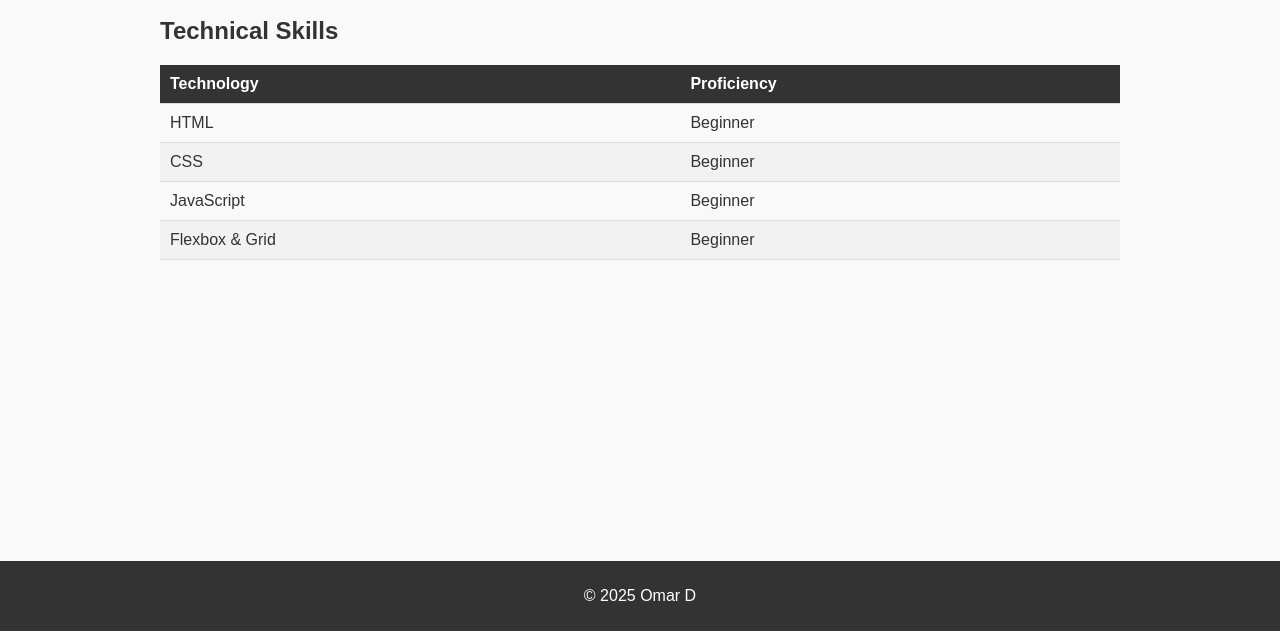
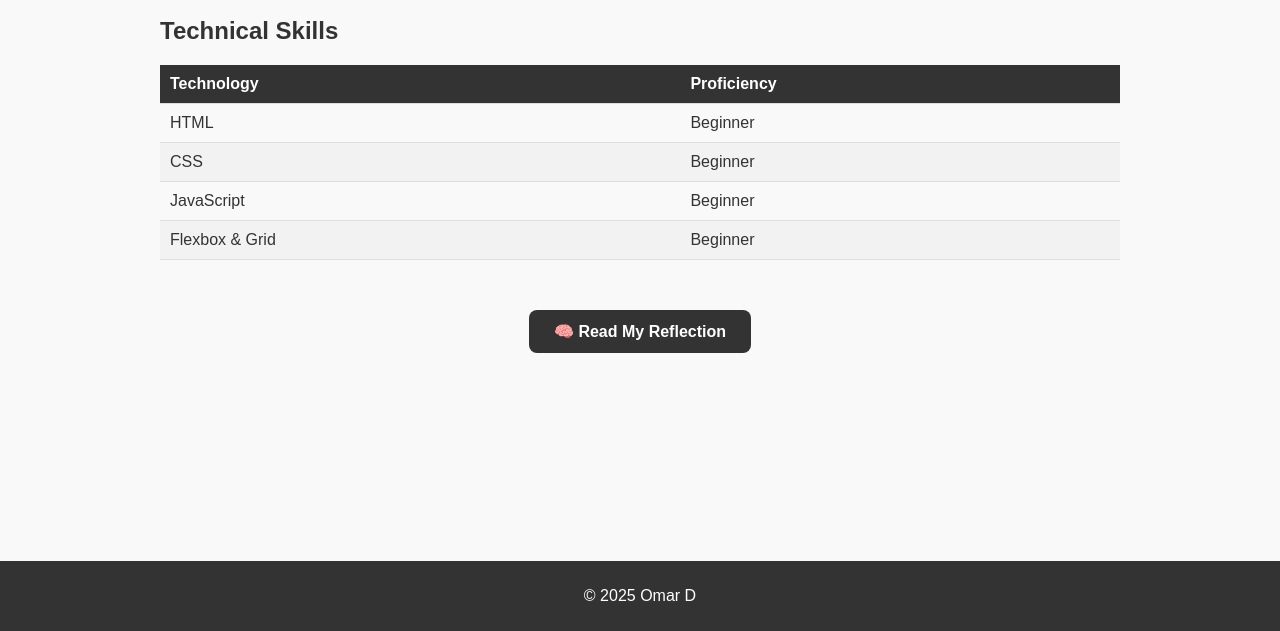
Before and after one commit to Omarduran1125/web-portfolio, a plain HTML site: page index.html in a window 1280 px wide. Shown: the part 169-800 px from the top of the page. Drawn offline with Linux system fonts and the light colour scheme.

Commit message:
Added  button link to homepage

```diff
--- a/css/style.css
+++ b/css/style.css
@@ -162,3 +162,26 @@ button:hover {
   border-radius: 10px;
   transition: transform 0.3s ease;
 }
+
+/* --- Reflection Link Button --- */
+.reflection-link {
+  text-align: center;
+  margin: 30px 0;
+}
+
+.reflection-link a {
+  display: inline-block;
+  background-color: #333;
+  color: white;
+  text-decoration: none;
+  font-weight: bold;
+  padding: 12px 25px;
+  border-radius: 8px;
+  transition: background-color 0.3s ease, transform 0.2s ease;
+}
+
+.reflection-link a:hover {
+  background-color: #ffcc00;
+  color: #000;
+  transform: scale(1.05);
+}
--- a/index.html
+++ b/index.html
@@ -38,6 +38,12 @@
           </table>
         </section>
       </div>
+      <div class="reflection-link">
+        <a href="https://github.com/omarduran1125/web-portfolio" target="_blank">
+        🧠 Read My Reflection
+         </a>
+</div>
+
     </main>
 
     <footer>
```
